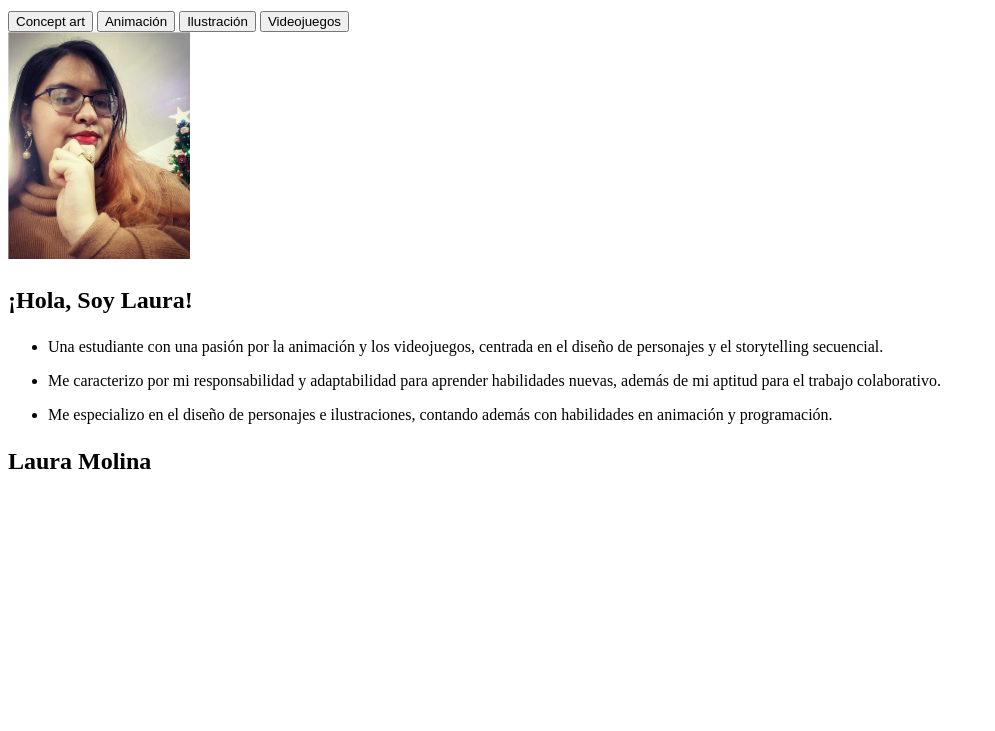
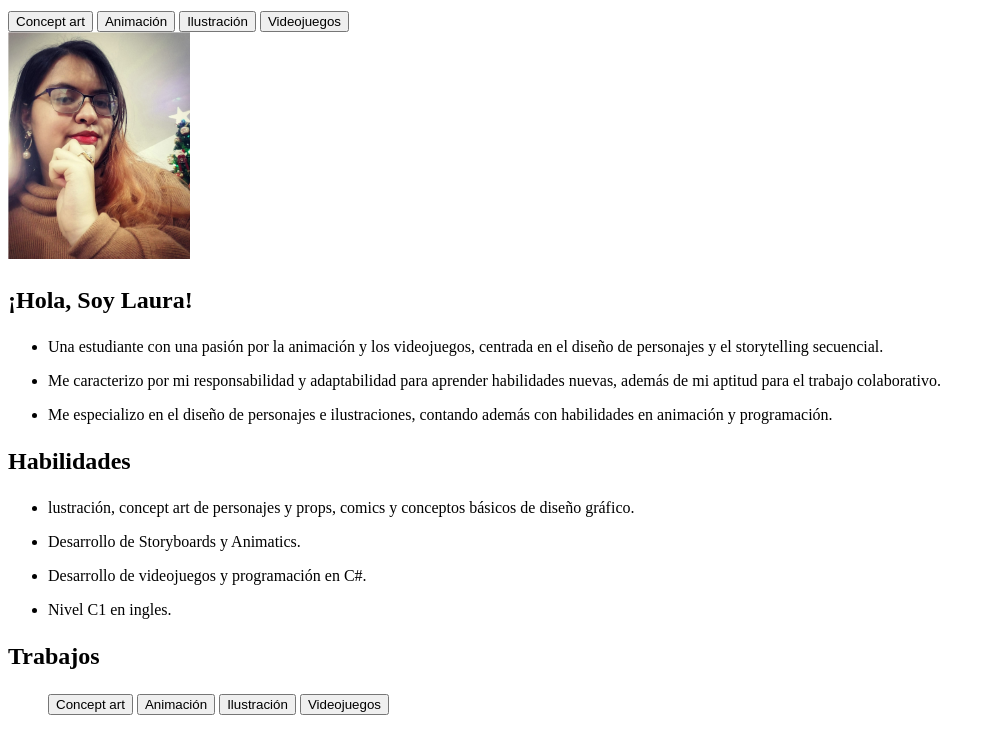
Before and after one commit to LMMoonlight/Entrega1_Portafolio, a plain HTML site: page Index.html in a window 1280 px wide. Shown: the part 90-821 px from the top of the page, without its empty margins (0-995 px from the left). Before the commit the page ends 800 px from the top, so only its background shows below. Drawn offline with Linux system fonts and the light colour scheme.

Commit message:
Terminado trabajos index

```diff
--- a/Index.html
+++ b/Index.html
@@ -28,7 +28,23 @@
         </ul>
     </main>
     <section aria-label="Habilidades">
-        <h2><p>Laura Molina</p></h2>
+        <h2><p>Habilidades</p></h2>
+        <ul>
+            <li><p>lustración, concept art de personajes y props, comics y conceptos básicos
+                de diseño gráfico.</p></li>
+            <li><p>Desarrollo de Storyboards y Animatics.</p></li>
+            <li><p>Desarrollo de videojuegos y programación en C#.</p></li>
+            <li><p>Nivel C1 en ingles.</p></li>
+        </ul>
+    </section>
+    <section aria-label="Trabajos">
+        <h2><p>Trabajos</p></h2>
+        <ul>
+            <button type="button">Concept art</button>
+            <button type="button">Animación</button>
+            <button type="button">Ilustración</button>
+            <button type="button">Videojuegos</button>
+        </ul>
     </section>
     <footer>
 
```
